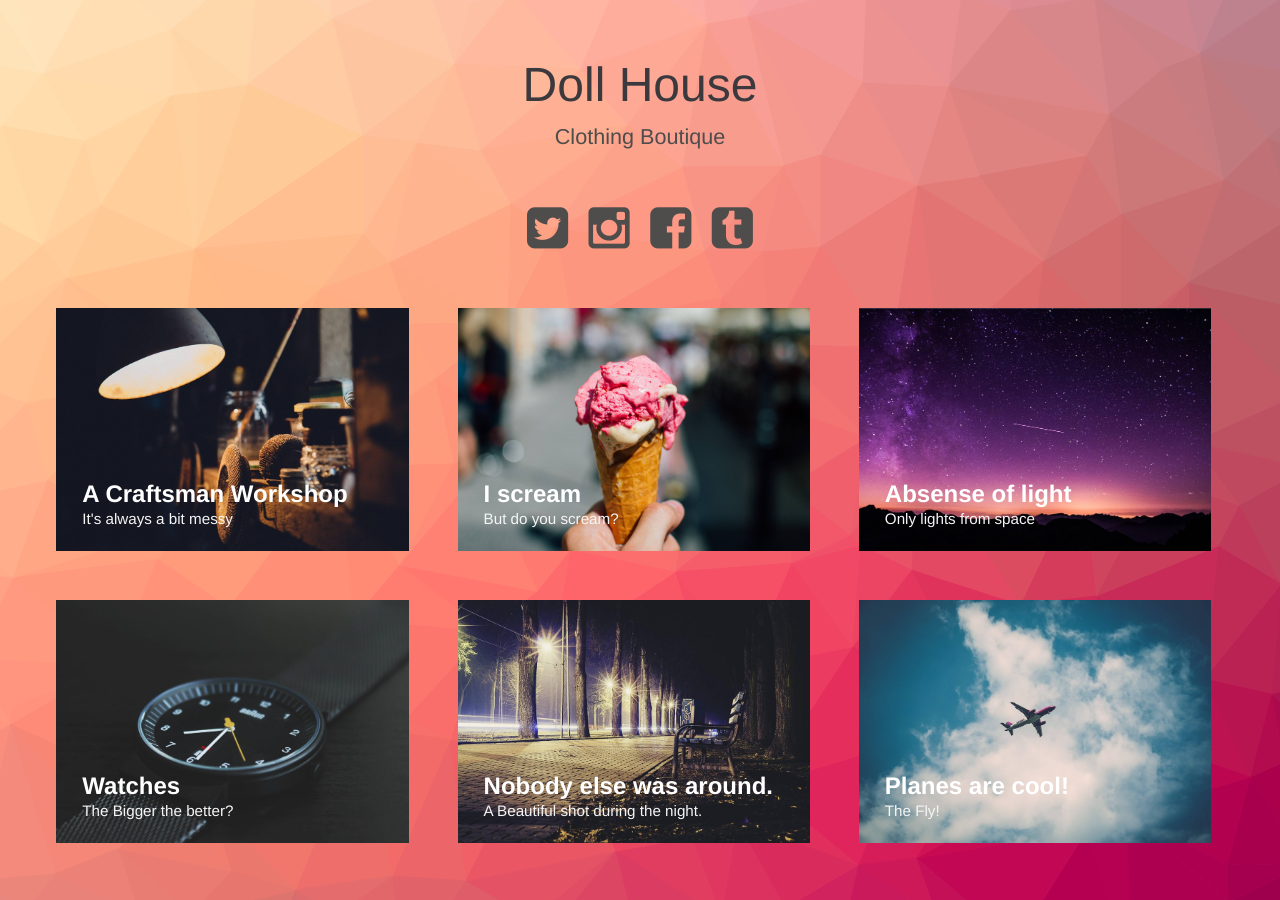
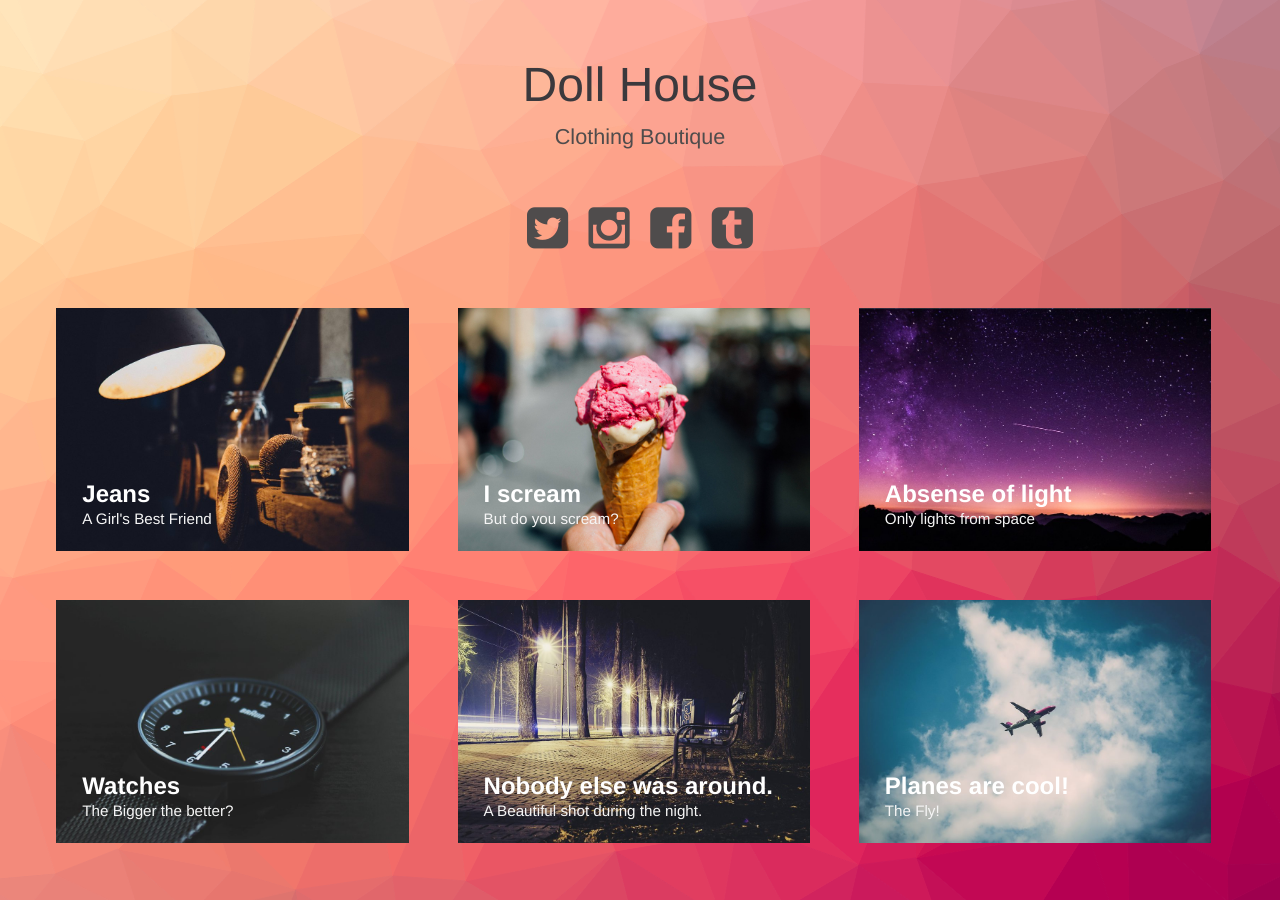
Before and after one commit to JaleesaH/JaleesaH.github.io, a Jekyll site: the page built from index.html, in a window 1280 px wide. Built offline with Jekyll 4.4.1, drawn with Linux system fonts in a browser that asks for light colours.

Commit message:
Change to first box

```diff
--- a/_posts/2015-04-25-workshop.markdown
+++ b/_posts/2015-04-25-workshop.markdown
@@ -1,13 +1,13 @@
 ---
-title:  "A Craftsman Workshop"
-subtitle: "It's always a bit messy"
+title:  "Jeans"
+subtitle: "A Girl's Best Friend"
 author: "Wferr"
 avatar: "img/authors/wferr.png"
 image: "img/f.jpg"
 date:   2015-04-25 12:12:12
 ---
 
-### Dolor sit amet?
+### What style do you like?
 Lorem ipsum dolor sit amet, consectetur adipiscing elit. Proin vestibulum non mi non pulvinar. Donec tempus risus vel ex fringilla tempor. Vivamus pharetra non mauris quis fermentum. Vestibulum sed maximus elit, sit amet suscipit orci. Morbi at enim at libero dignissim egestas vel ac nisi. Etiam at lectus a arcu sodales consequat. Aliquam consequat ligula sed purus tincidunt, a ultrices nibh dapibus. Phasellus convallis ipsum nec semper ultricies. In facilisis lacus velit, sit amet lacinia velit blandit id. Nullam ut magna erat. Aliquam sit amet dapibus odio, aliquet tempus tortor. Donec in nisi massa.
 
 ### Aliquam suscipit.
```
